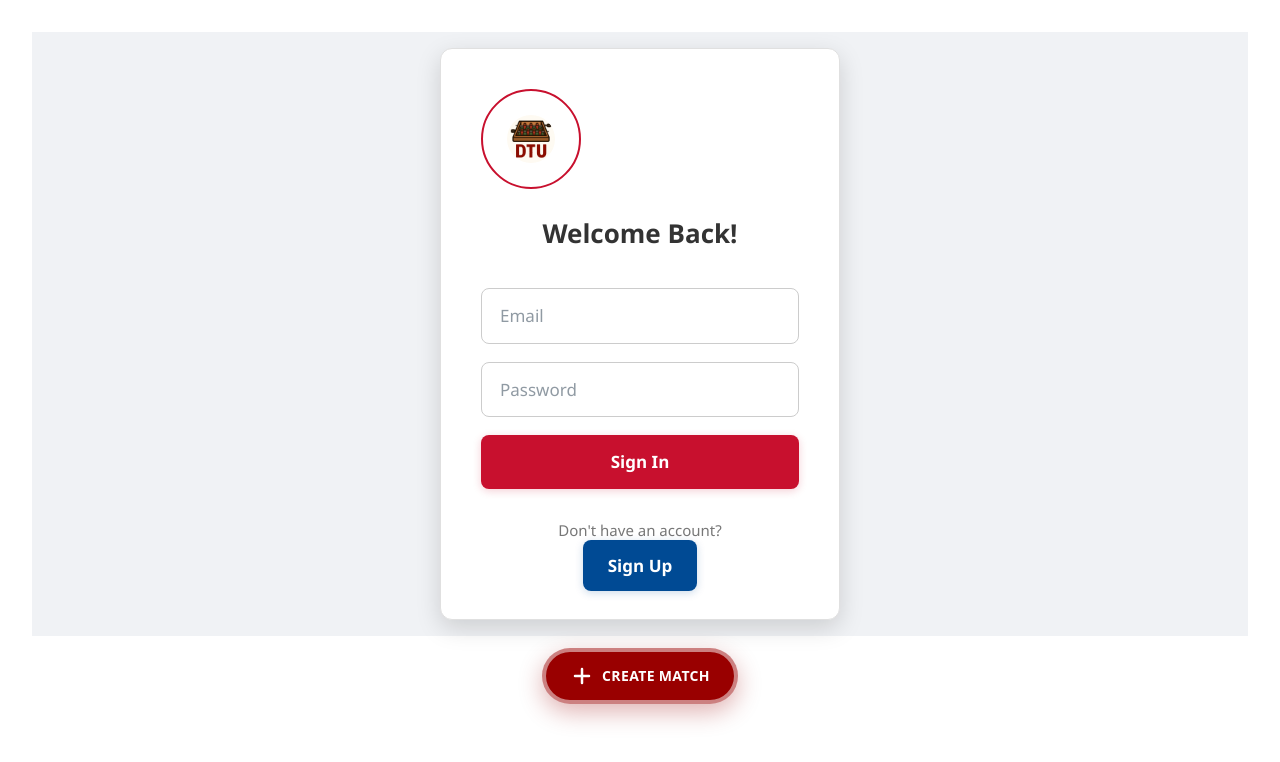
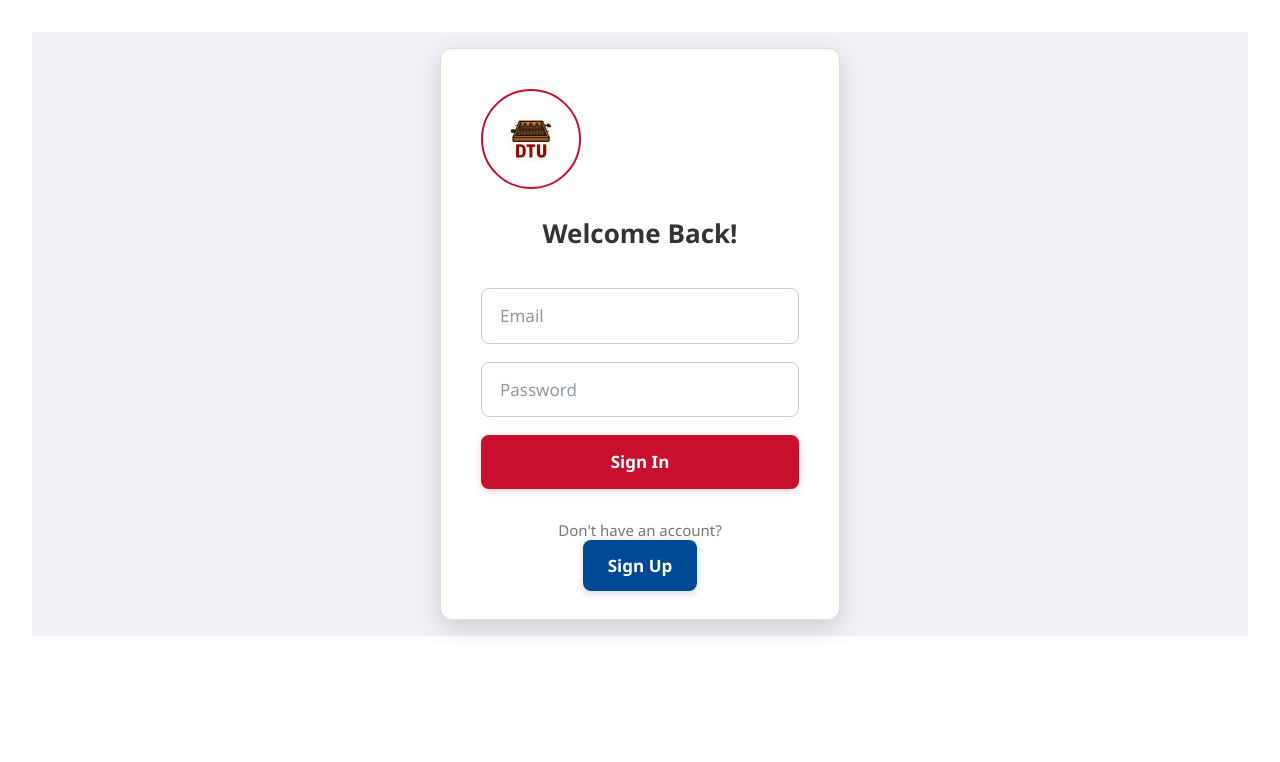
Before and after one commit to MarlonBando/foosball-dtu, a React (Vite) app in the folder frontend/: page /signup#/login in a window 1280 px wide. Shown: the top 762 px of the page. Built offline with nearby package versions, Linux system fonts and the light colour scheme; no server answers.

Commit message:
made navbar not visible in login and signup

```diff
--- a/frontend/src/components/BottomNav/BottomNav.tsx
+++ b/frontend/src/components/BottomNav/BottomNav.tsx
@@ -5,11 +5,6 @@ import { History, Trophy, User } from 'lucide-react';
 const BottomNav: React.FC = () => {
     const navigate = useNavigate();
     const location = useLocation();
-
-    // Hide BottomNav on auth pages
-    if (['/login', '/signup'].includes(location.pathname)) {
-        return null;
-    }
 
     // Determine active tab based on current path
     const getActiveTab = () => {
--- a/frontend/src/components/PageLayout/PageLayout.tsx
+++ b/frontend/src/components/PageLayout/PageLayout.tsx
@@ -1,4 +1,5 @@
 import React from 'react';
+import { useLocation } from 'react-router-dom';
 import BottomNav from '../BottomNav/BottomNav';
 import CreateMatchButton from '../CreateMatchButton/CreateMatchButton';
 import './PageLayout.css';
@@ -16,6 +17,9 @@ const PageLayout: React.FC<PageLayoutProps> = ({
     backgroundColor = '#f0f2f5',
     className = '',
 }) => {
+    const location = useLocation();
+    const shouldShowNav = !['/login', '/signup'].includes(location.pathname);
+
     return (
         <div className="min-h-screen relative pb-32">
             <div
@@ -24,8 +28,12 @@ const PageLayout: React.FC<PageLayoutProps> = ({
             >
                 {children}
             </div>
-            <CreateMatchButton />
-            <BottomNav />
+            {shouldShowNav && (
+                <>
+                    <CreateMatchButton />
+                    <BottomNav />
+                </>
+            )}
         </div>
     );
 };
```
Also changed, not shown: frontend/src/components/ProtectedRoute/ProtectedRoute.tsx (line endings or trailing spaces).
